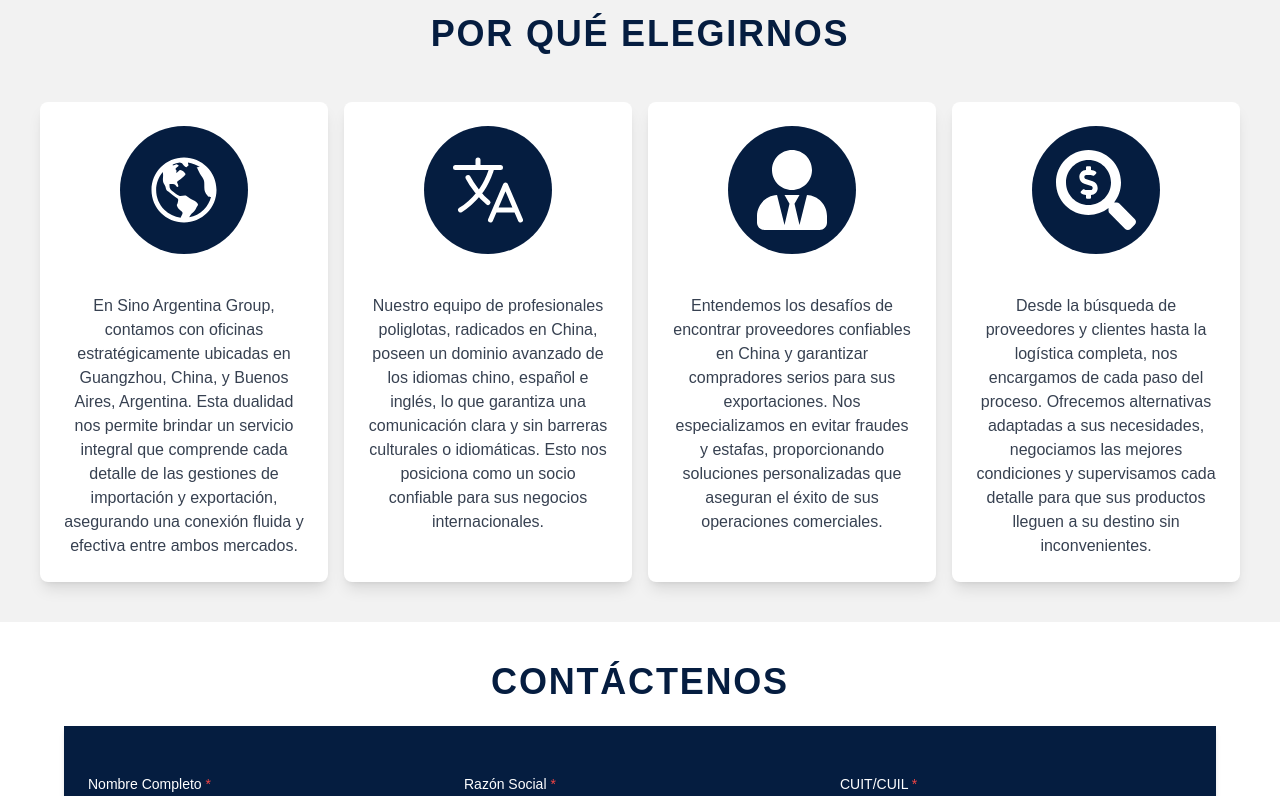
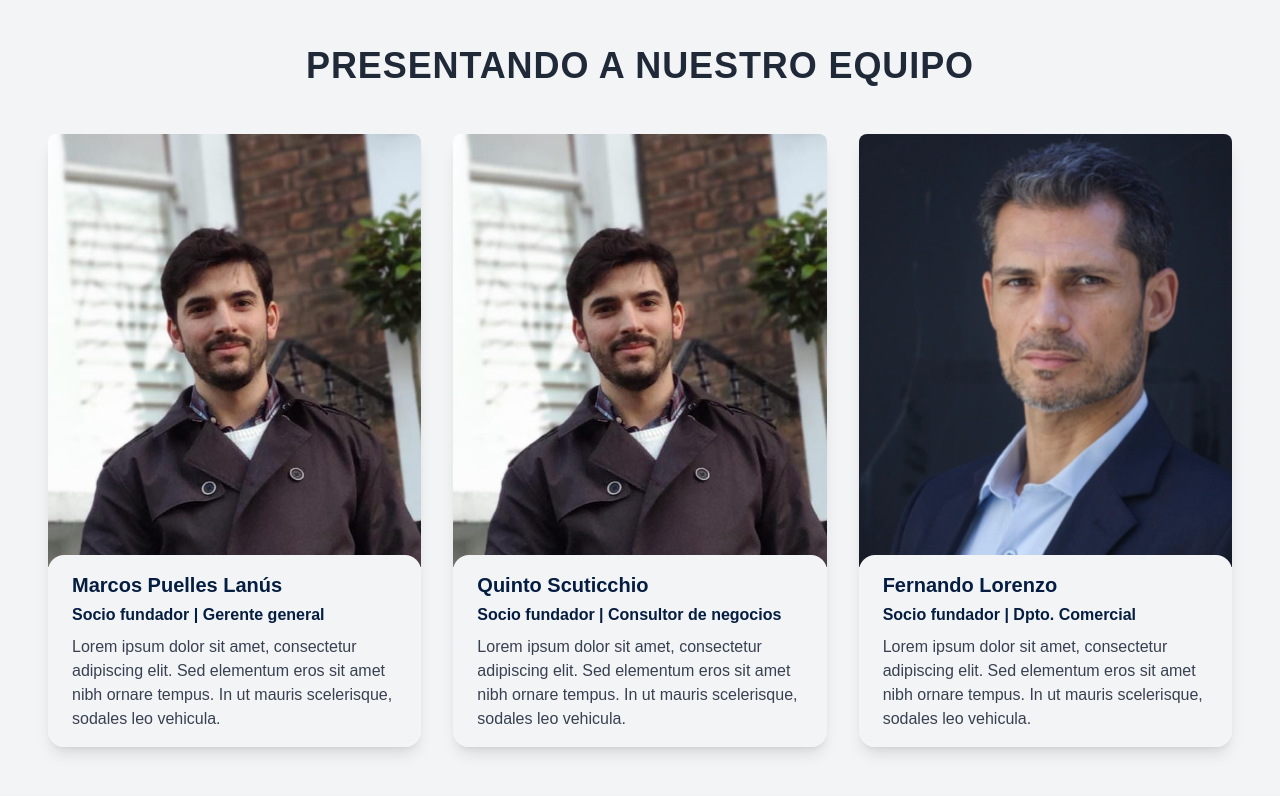
Before and after one commit to SinoArgentinaDev/proyecto_Sino, a React (Vite) app: page /nosotros in a window 1280 px wide. Shown: the part 2760-3556 px from the top of the page. Built offline with nearby package versions, Linux system fonts and the light colour scheme.

Commit message:
se hace la estructura para el componente presentacion

```diff
--- /dev/null
+++ b/src/components/Presentation/CardPresentation.jsx
@@ -0,0 +1,21 @@
+import React from "react";
+
+export const CardPresentation = ({ img, title, subtitle, description }) => {
+  return (
+    <div className="max-w-sm bg-white rounded-2xl shadow-lg flex flex-col items-center">
+      {/* Imagen redonda */}
+      <img
+        className="w-full h-full object-cover rounded-t-lg"
+        src={img}
+        alt={title}
+      />
+
+      {/* Contenedor del texto redondeado */}
+      <div className="w-full bg-gray-100 rounded-2xl px-6 py-4 -mt-3">
+        <div className="font-extrabold text-xl text-[#051d40] mb-1">{title}</div>
+        <p className="text-base font-bold text-[#051d40] mb-2">{subtitle}</p>
+        <p className="text-gray-700 text-base">{description}</p>
+      </div>
+    </div>
+  );
+};
--- /dev/null
+++ b/src/components/Presentation/Presentation.jsx
@@ -0,0 +1,37 @@
+import React from "react";
+import { CardPresentation } from "./CardPresentation";
+
+import marcos from "../../assets/img/marcos.jpg";
+import lorenzo from "../../assets/img/lorenzo.png";
+
+
+export const Presentation = () => {
+  return (
+    <section className="px-6 sm:px-12 lg:px-24 py-12 bg-gray-100">
+      <h1 className="text-4xl font-bold text-center tracking-wide text-gray-800 mt-6 mb-12">
+        PRESENTANDO A NUESTRO EQUIPO
+      </h1>
+
+      <div className="grid grid-cols-1 md:grid-cols-3 lg:grid-cols-3 gap-8">
+        <CardPresentation
+          img={marcos}
+          title="Marcos Puelles Lanús"
+          subtitle="Socio fundador | Gerente general"
+          description="Lorem ipsum dolor sit amet, consectetur adipiscing elit. Sed elementum eros sit amet nibh ornare tempus. In ut mauris scelerisque, sodales leo vehicula."
+        />
+        <CardPresentation
+          img={marcos}
+          title="Quinto Scuticchio"
+          subtitle="Socio fundador | Consultor de negocios"
+          description="Lorem ipsum dolor sit amet, consectetur adipiscing elit. Sed elementum eros sit amet nibh ornare tempus. In ut mauris scelerisque, sodales leo vehicula."
+        />
+        <CardPresentation
+          img={lorenzo}
+          title="Fernando Lorenzo"
+          subtitle="Socio fundador | Dpto. Comercial"
+          description="Lorem ipsum dolor sit amet, consectetur adipiscing elit. Sed elementum eros sit amet nibh ornare tempus. In ut mauris scelerisque, sodales leo vehicula."
+        />
+      </div>
+    </section>
+  );
+};
--- a/src/pages/Nosotros.jsx
+++ b/src/pages/Nosotros.jsx
@@ -14,6 +14,7 @@ import vision from '../assets/img/vision2.jpg';
 import { HorizontalCard } from '../components/HorizontalCard/HorizontalCard';
 import { InvertCard } from '../components/HorizontalCard/InvertCard';
 import { WhyUs } from '../components/WhyUs/WhyUs';
+import { Presentation } from '../components/Presentation/Presentation';
 
 
 export const Nosotros = () => {
@@ -56,6 +57,7 @@ export const Nosotros = () => {
         paragraph3={t("about_card.text_3")}
       />
 
+      <Presentation />
       <WhyUs />
       <Contacto />
       <Footer />
--- a/src/translations/es/global.json
+++ b/src/translations/es/global.json
@@ -143,7 +143,7 @@
     "section_title2": "Visítanos",
     "section_links2": ["San Martin 523", "Ciudad de Buenos Aires", "Argentina", "Oficina 1-7, Edificio 2", "Regal Villa, calle shiguang N°232", "municipio de Panyu, Guangzhou","provincia de Guangdong", "China"],
     "section_links2.2": ["Oficina 1-7, Edificio 2", "Regal Villa, calle Shiguang N°232", "Municipio de Panyu, Guangzhou","Provincia de Guangdong", "China"],
-    "section_title3": "Legal",
+    "section_title3": "Comercial",
     "section_links3": ["florenzo@sino-argentina.com", "1156438774"],
     "copyright": "2025 Sino Argentino Group. Todos los derechos reservados."
   }
```
Also changed, not shown: src/assets/img/lorenzo.png (added), src/assets/img/marcos.jpg (added).
